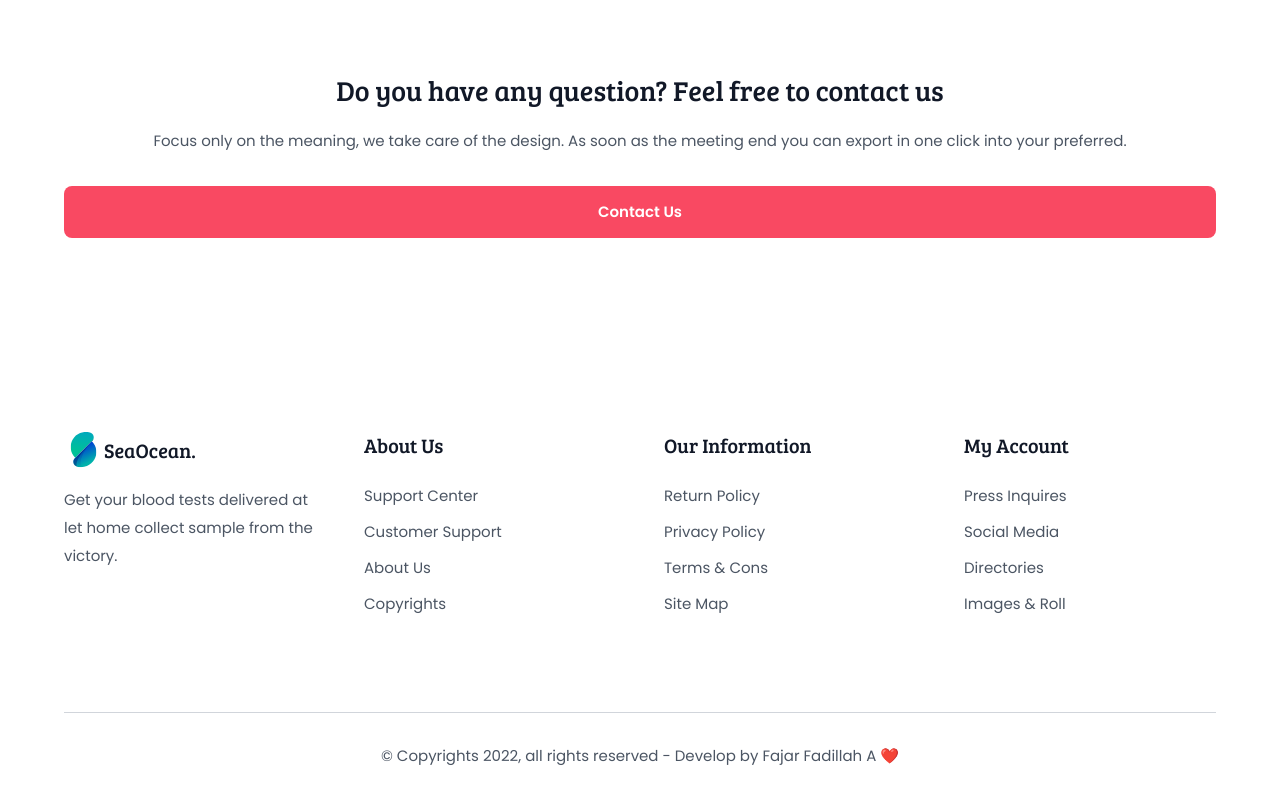
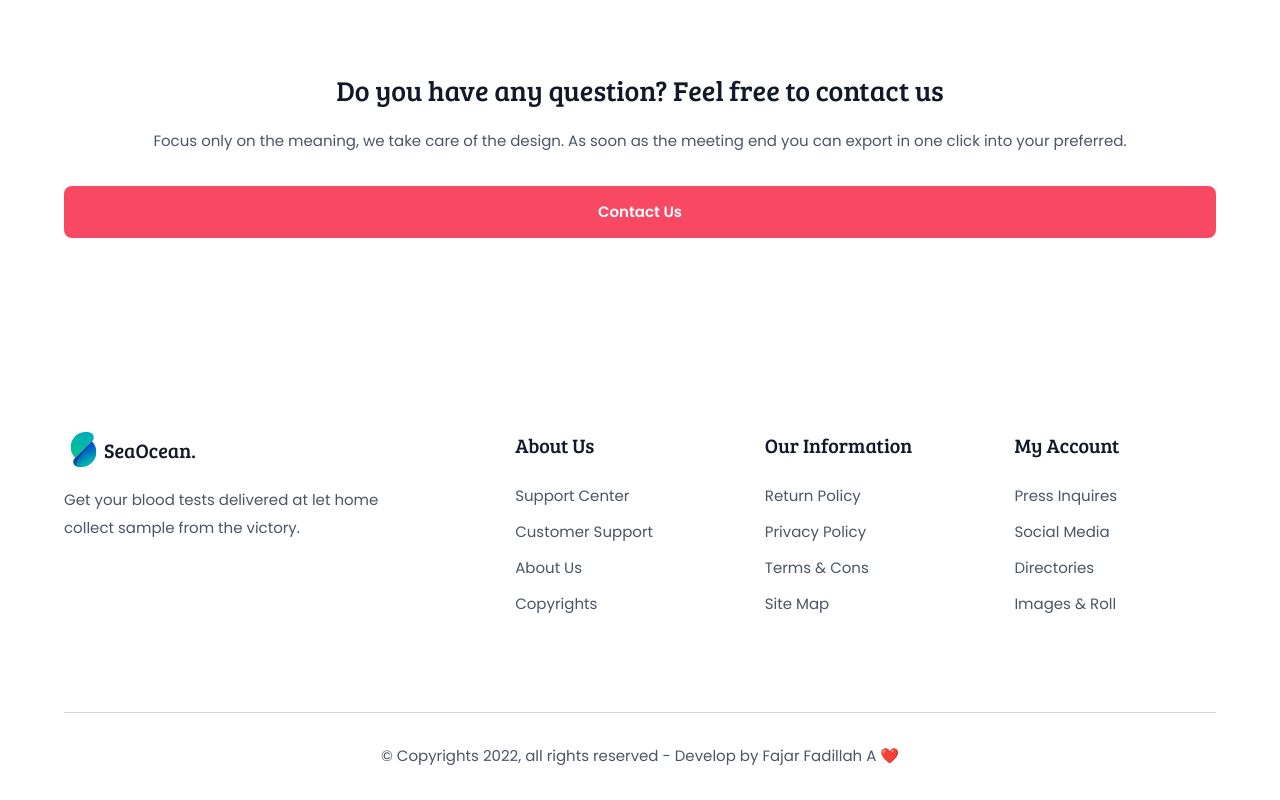
Before and after one commit to fajarfadillahh/seaocean-agency-creative-react-tailwind, a React (Vite) app: page / in a window 1280 px wide. Shown: the part 5230-6030 px from the top of the page. Built offline with nearby package versions, Linux system fonts and the light colour scheme.

Commit message:
responsive Footer.jsx

```diff
--- a/src/components/Footer.jsx
+++ b/src/components/Footer.jsx
@@ -7,7 +7,7 @@ export default function Footer() {
   return (
     <footer className="footer pt-32 pb-8">
       <div className="footer__container container grid gap-24">
-        <div className="footer__group grid grid-cols-[repeat(auto-fit,minmax(250px,1fr))] gap-12">
+        <div className="footer__group grid grid-cols-[repeat(auto-fit,minmax(250px,1fr))] gap-12 xl:grid-cols-[1fr,repeat(3,0.5fr)]">
           <div className="footer__content">
             <Link
               to="/"
@@ -20,7 +20,7 @@ export default function Footer() {
               />
               SeaOcean.
             </Link>
-            <p className="footer__content-text section-text pb-0">
+            <p className="footer__content-text section-text pb-0 lg:max-w-[320px]">
               Get your blood tests delivered at let home collect sample from the
               victory.
             </p>
```
